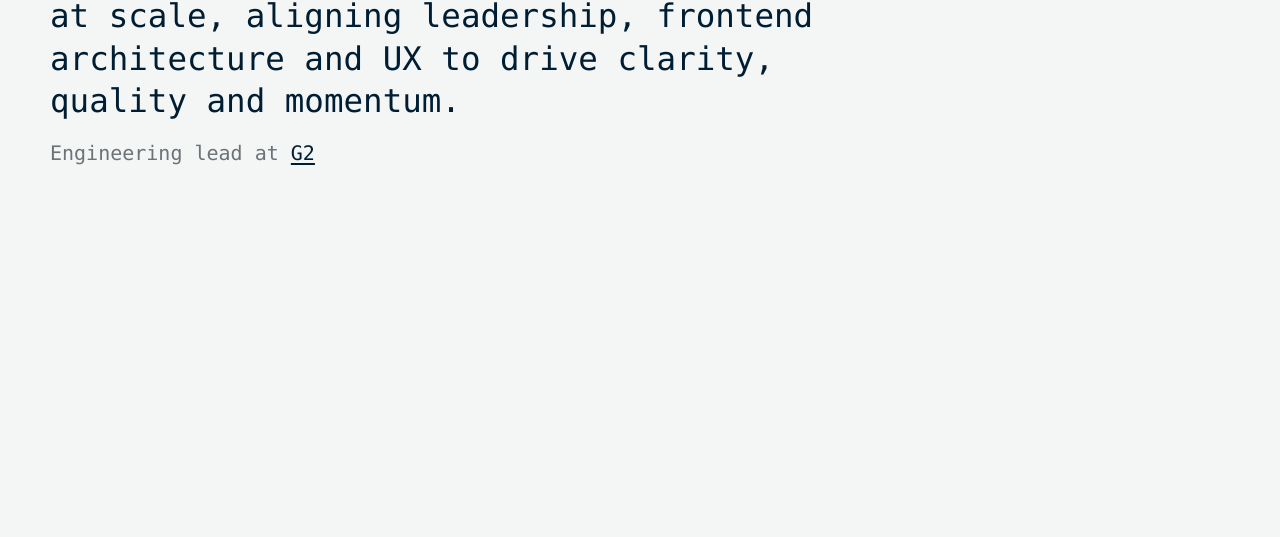
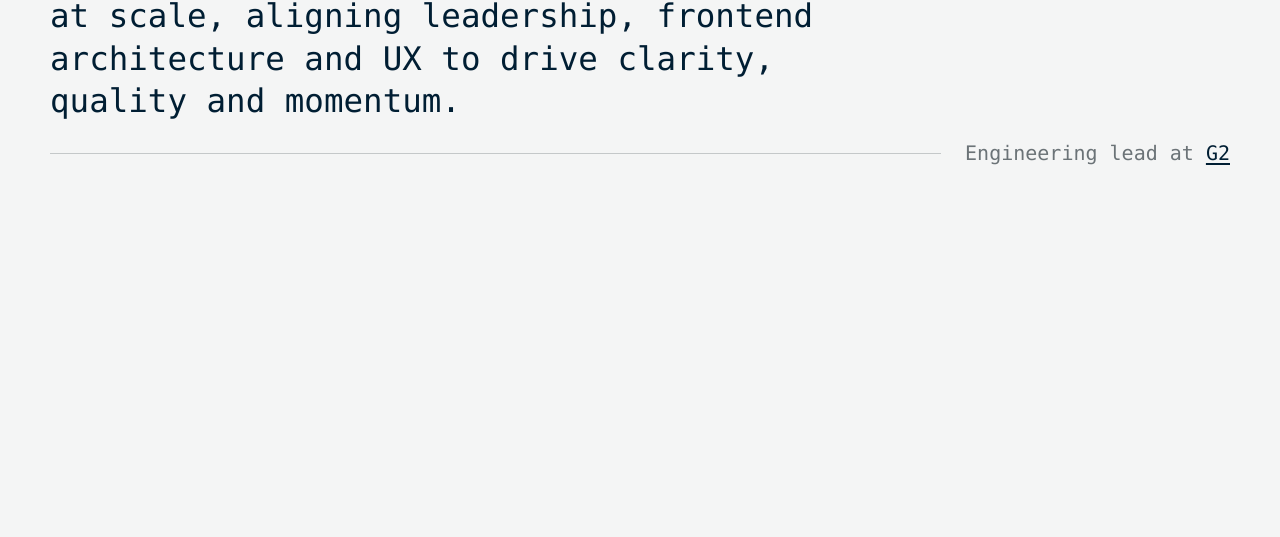
Before and after one commit to rudeayelo/rude.im, an Astro site: page / in a window 1280 px wide. Shown: the part 263-800 px from the top of the page. Built offline with nearby package versions, Linux system fonts and the light colour scheme; Astro itself is replaced by a stand-in of ours; a web font is replaced by a local one.

Commit message:
style: add role rule

```diff
--- a/src/pages/index.astro
+++ b/src/pages/index.astro
@@ -48,7 +48,7 @@ const pageDescription =
         leadership, frontend architecture and UX to drive clarity, quality and
         momentum.
       </p>
-      <p class="role">Engineering lead at <a href="https://g2.com">G2</a></p>
+      <p class="role"><span>Engineering lead at <a href="https://g2.com">G2</a></span></p>
     </main>
   </body>
 </html>
@@ -197,11 +197,26 @@ const pageDescription =
   }
 
   .role {
+    display: flex;
+    align-items: center;
+    gap: clamp(16px, 2vw, 24px);
     margin: 18px 0 0;
     color: var(--text-muted);
     font-size: clamp(0.9rem, 1.6vw, 1.25rem);
     font-weight: 350;
     line-height: 1.3;
+  }
+
+  .role::before {
+    content: "";
+    flex: 1 1 auto;
+    block-size: 1px;
+    background: currentColor;
+    opacity: 0.35;
+  }
+
+  .role span {
+    flex: 0 0 auto;
   }
 
   .role a {
```
